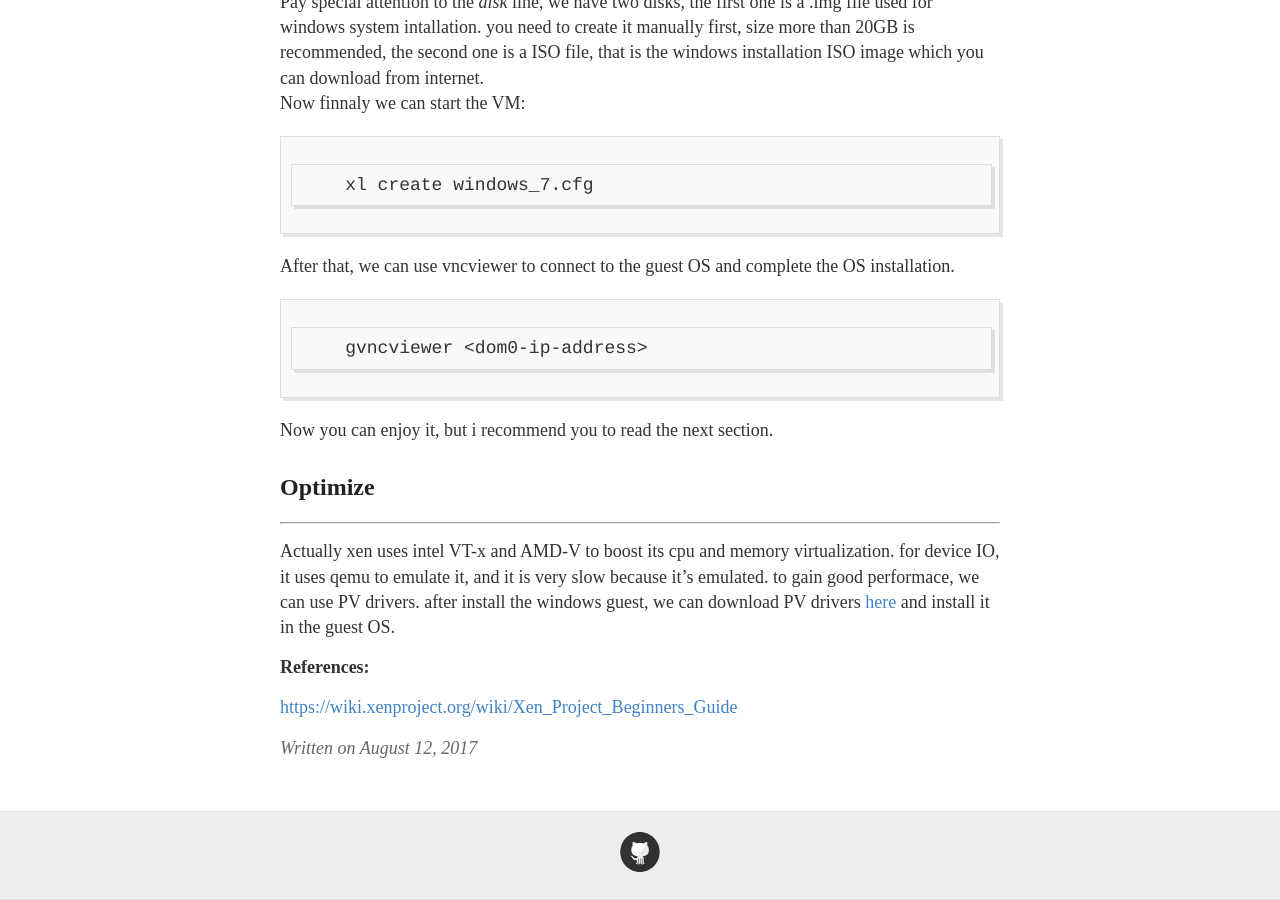
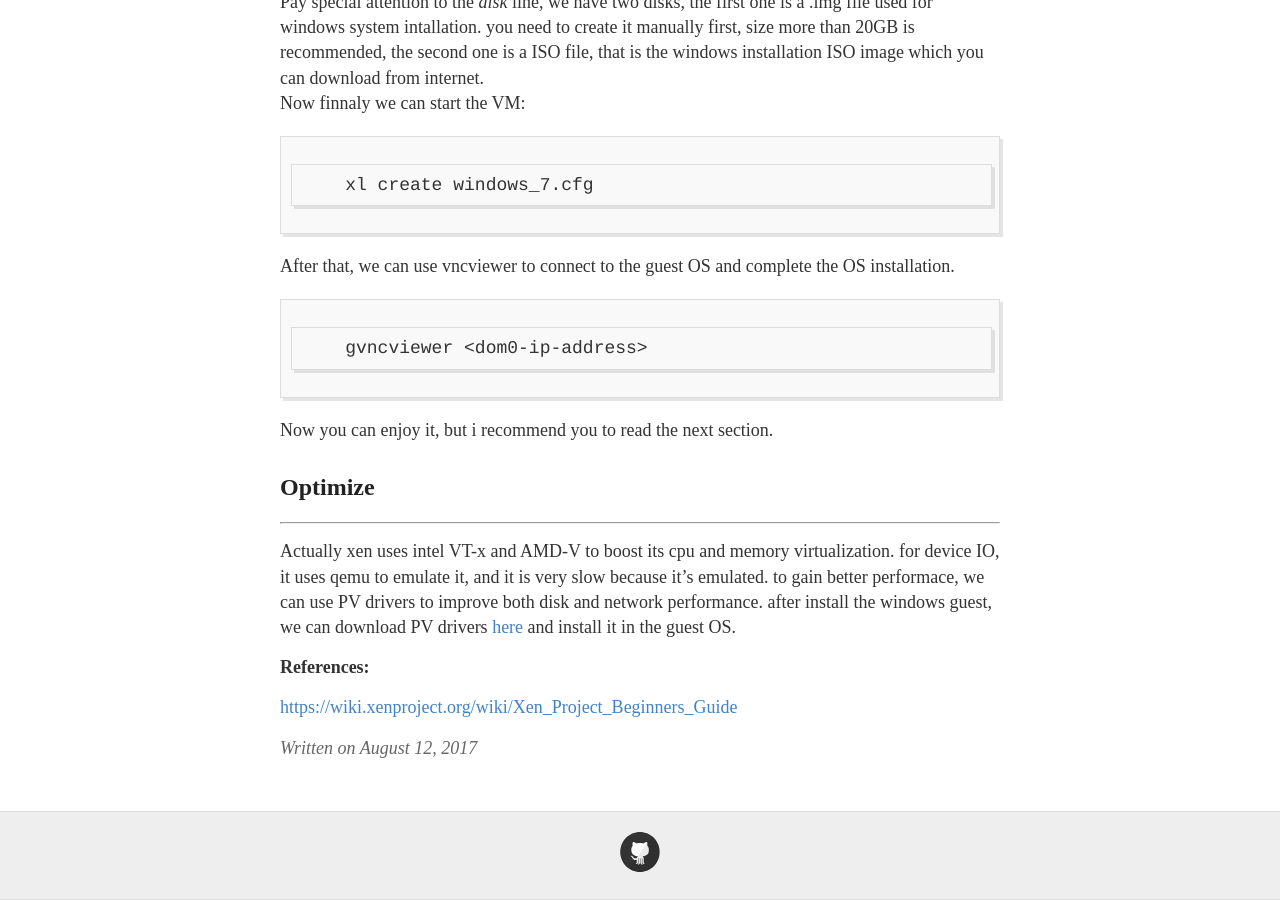
Before and after one commit to shellbombs/shellbombs.github.io, a Jekyll site: the page built from _posts/2017-8-12-install-xen.md, in a window 1280 px wide and 900 px high, scrolled down 3142 px. Built offline with Jekyll 4.4.1, drawn with Linux system fonts in a browser that asks for light colours.

Commit message:
Fixed a grammar mistake

```diff
--- a/_posts/2017-8-12-install-xen.md
+++ b/_posts/2017-8-12-install-xen.md
@@ -112,7 +112,7 @@ Now you can enjoy it, but i recommend you to read the next section.
 
 ---------------------------------------------------------------------------
 
-Actually xen uses intel VT-x and AMD-V to boost its cpu and memory virtualization. for device IO, it uses qemu to emulate it, and it is very slow because it's emulated. to gain good performace, we can use PV drivers. after install the windows guest, we can download PV drivers [here](https://xenproject.org/developers/teams/windows-pv-drivers.html) and install it in the guest OS.
+Actually xen uses intel VT-x and AMD-V to boost its cpu and memory virtualization. for device IO, it uses qemu to emulate it, and it is very slow because it's emulated. to gain better performace, we can use PV drivers to improve both disk and network performance. after install the windows guest, we can download PV drivers [here](https://xenproject.org/developers/teams/windows-pv-drivers.html) and install it in the guest OS.
 
 **References:**
 
```
